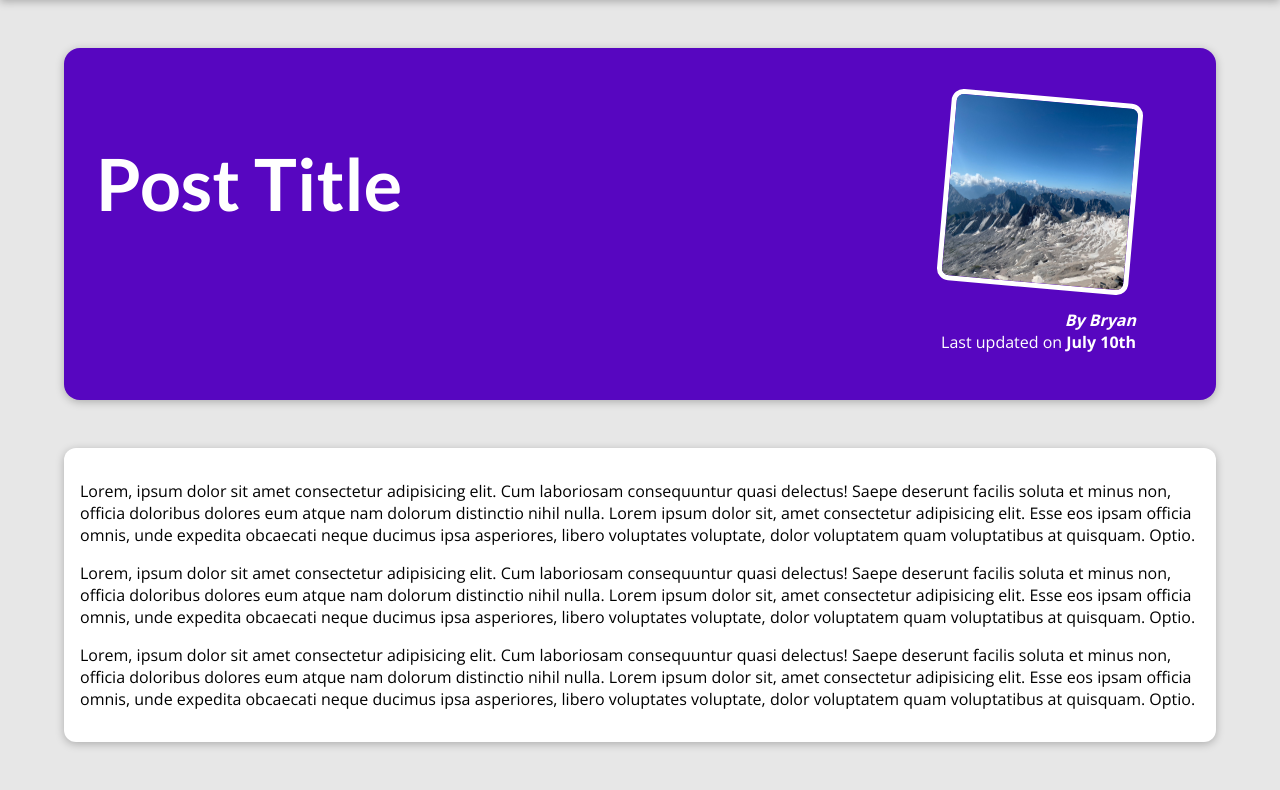
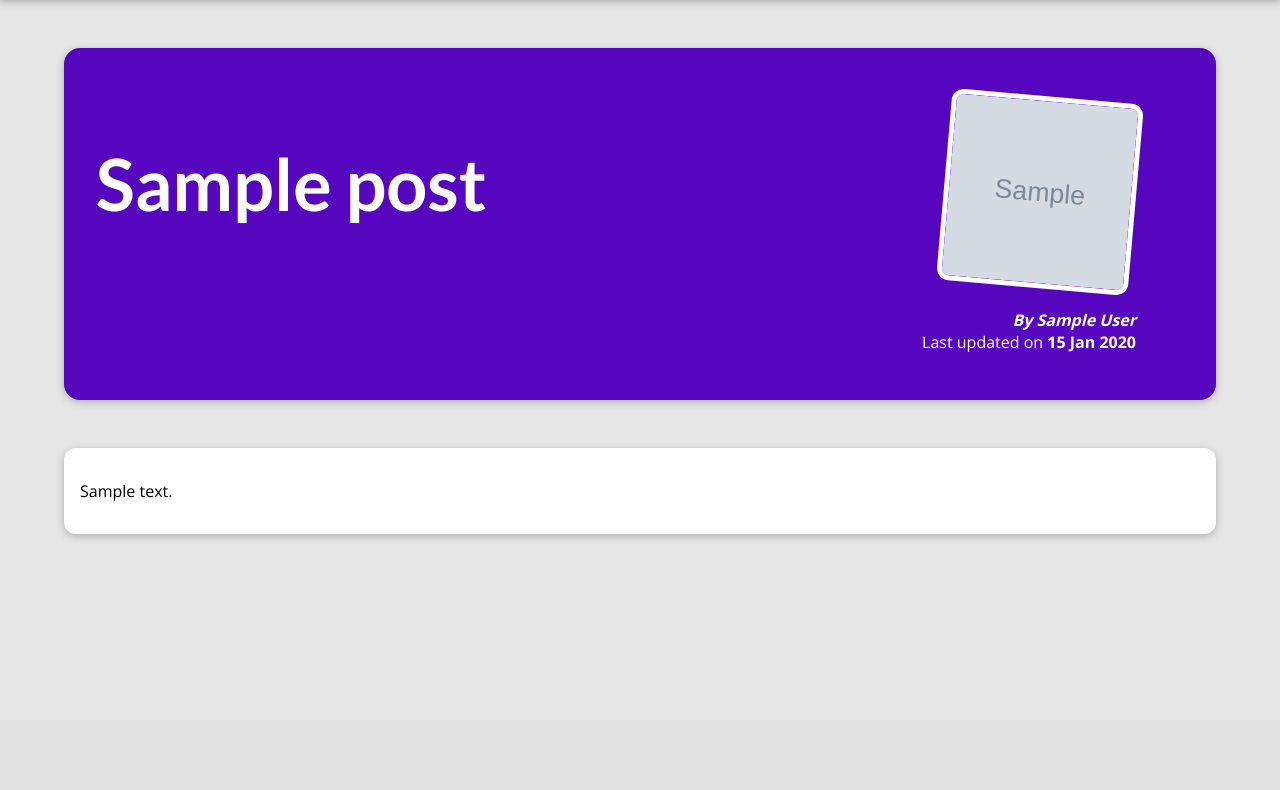
Before and after one commit to bryanmsombra27/my_blog_django, a Django app: template blog/templates/blog/post-detail.html in a window 1280 px wide. Shown: the part 80-870 px from the top of the page. After the commit the page ends 618 px from the top, so only its background shows below. Run offline with Django 5.2, Linux system fonts and the light colour scheme; the template is opened without the code that fills it: most values are stand-ins (such as "Sample title", 1, 10 or a date in 2020); grey boxes marked "Sample" are stand-in pictures.

Commit message:
detail post dynamic part added !

```diff
--- a/blog/templates/blog/index.html
+++ b/blog/templates/blog/index.html
@@ -26,7 +26,9 @@
     <h2>My latest Thoughts</h2>
 
     <ul>
+        {% for post in posts %}
         {% include 'blog/includes/post.html' %}
+        {% endfor %}
     </ul>
 
 </section>
--- a/blog/templates/blog/post-detail.html
+++ b/blog/templates/blog/post-detail.html
@@ -13,13 +13,13 @@
 {% block content %}
 
 <section id="summary">
-    <h2> Post Title</h2>
+    <h2> {{post.title}}</h2>
     <article>
-        <img src="{% static 'blog/images/mountains.jpg'  %}" alt="post title">
+        <img src="{% static 'blog/images/'|add:post.image  %}" alt="{{post.title}}">
         <address>
-            By Bryan
+            By {{post.author}}
         </address>
-        <div>Last updated on <time>July 10th </time> </div>
+        <div>Last updated on <time>{{post.date|date:"d M Y"}} </time> </div>
 
     </article>
 
@@ -27,27 +27,7 @@
 
 <main>
 
-    <p>Lorem, ipsum dolor sit amet consectetur adipisicing elit. Cum laboriosam consequuntur quasi delectus! Saepe
-        deserunt facilis soluta et minus non, officia doloribus dolores eum atque nam dolorum distinctio nihil nulla.
-        Lorem ipsum dolor sit, amet consectetur adipisicing elit. Esse eos ipsam officia omnis, unde expedita obcaecati
-        neque ducimus ipsa asperiores, libero voluptates voluptate, dolor voluptatem quam voluptatibus at quisquam.
-        Optio.
-    </p>
-
-    <p>Lorem, ipsum dolor sit amet consectetur adipisicing elit. Cum laboriosam consequuntur quasi delectus! Saepe
-        deserunt facilis soluta et minus non, officia doloribus dolores eum atque nam dolorum distinctio nihil nulla.
-        Lorem ipsum dolor sit, amet consectetur adipisicing elit. Esse eos ipsam officia omnis, unde expedita obcaecati
-        neque ducimus ipsa asperiores, libero voluptates voluptate, dolor voluptatem quam voluptatibus at quisquam.
-        Optio.
-    </p>
-
-    <p>Lorem, ipsum dolor sit amet consectetur adipisicing elit. Cum laboriosam consequuntur quasi delectus! Saepe
-        deserunt facilis soluta et minus non, officia doloribus dolores eum atque nam dolorum distinctio nihil nulla.
-        Lorem ipsum dolor sit, amet consectetur adipisicing elit. Esse eos ipsam officia omnis, unde expedita obcaecati
-        neque ducimus ipsa asperiores, libero voluptates voluptate, dolor voluptatem quam voluptatibus at quisquam.
-        Optio.
-    </p>
-
+    <p>{{post.content|linebreaks }}</p>
 
 </main>
 
```
Also changed, not shown: blog/templates/blog/all-posts.html (+3 -5 lines), blog/templates/blog/includes/post.html (+4 -5 lines), blog/views.py (+18 -4 lines), templates/404.html (added, +9 -0 lines).
